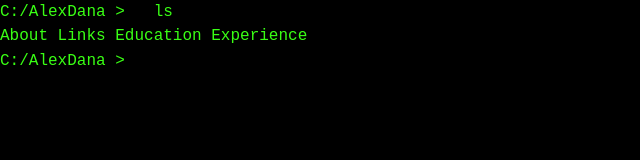
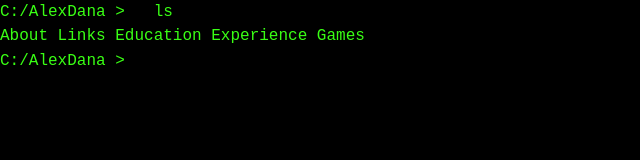
Before and after one commit to cadsdanaa/personal-website, a React (Create React App) app: page / in a window 1280 px wide. Shown: the top 160 px of the page, without its empty margins (0-640 px from the left). Built offline with nearby package versions, Linux system fonts and the light colour scheme; no server answers.

Commit message:
Playing around with adding games to terminal

```diff
--- a/src/directory/Directory.tsx
+++ b/src/directory/Directory.tsx
@@ -1,6 +1,6 @@
 import React from 'react';
 
-const DIRECTORY_TEXT = 'About Links Education Experience';
+const DIRECTORY_TEXT = 'About Links Education Experience Games';
 export const DIRECTORY_LENGTH = DIRECTORY_TEXT.length;
 
 export function Directory() {
--- /dev/null
+++ b/src/games/Games.tsx
@@ -0,0 +1,10 @@
+import React from 'react';
+
+const GAMES_TEXT = 'GitMan';
+export const GAMES_LENGTH = GAMES_TEXT.length;
+
+export function Games() {
+    return <>
+        {GAMES_TEXT}
+    </>;
+}
--- /dev/null
+++ b/src/games/GitMan.tsx
@@ -0,0 +1,5 @@
+import React from 'react';
+
+export function GitMan() {
+    return <></>;
+}
--- a/src/navigation/Navigation.tsx
+++ b/src/navigation/Navigation.tsx
@@ -6,6 +6,7 @@ import {Education, EDUCATION_LENGTH} from "../education/Education";
 import {Links, LINKS_LENGTH} from "../links/Links";
 import {About, ABOUT_LENGTH} from "../about/About";
 import {Directory, DIRECTORY_LENGTH} from "../directory/Directory";
+import {Games, GAMES_LENGTH} from "../games/Games";
 
 export function Navigation() {
     const [history1, setHistory1] = React.useState({command: 'ls', result: <Directory/>});
@@ -35,6 +36,9 @@ export function Navigation() {
             case 'edu':
             case './edu':
                 return {result: <Education/>, length: EDUCATION_LENGTH}
+            case 'games' :
+            case 'game':
+                return {result: <Games/>, length: GAMES_LENGTH}
             case 'linkedin':
             case './linkedin':
                 window.open('https://www.linkedin.com/in/alex-dana-907a74193', '_blank');
```
